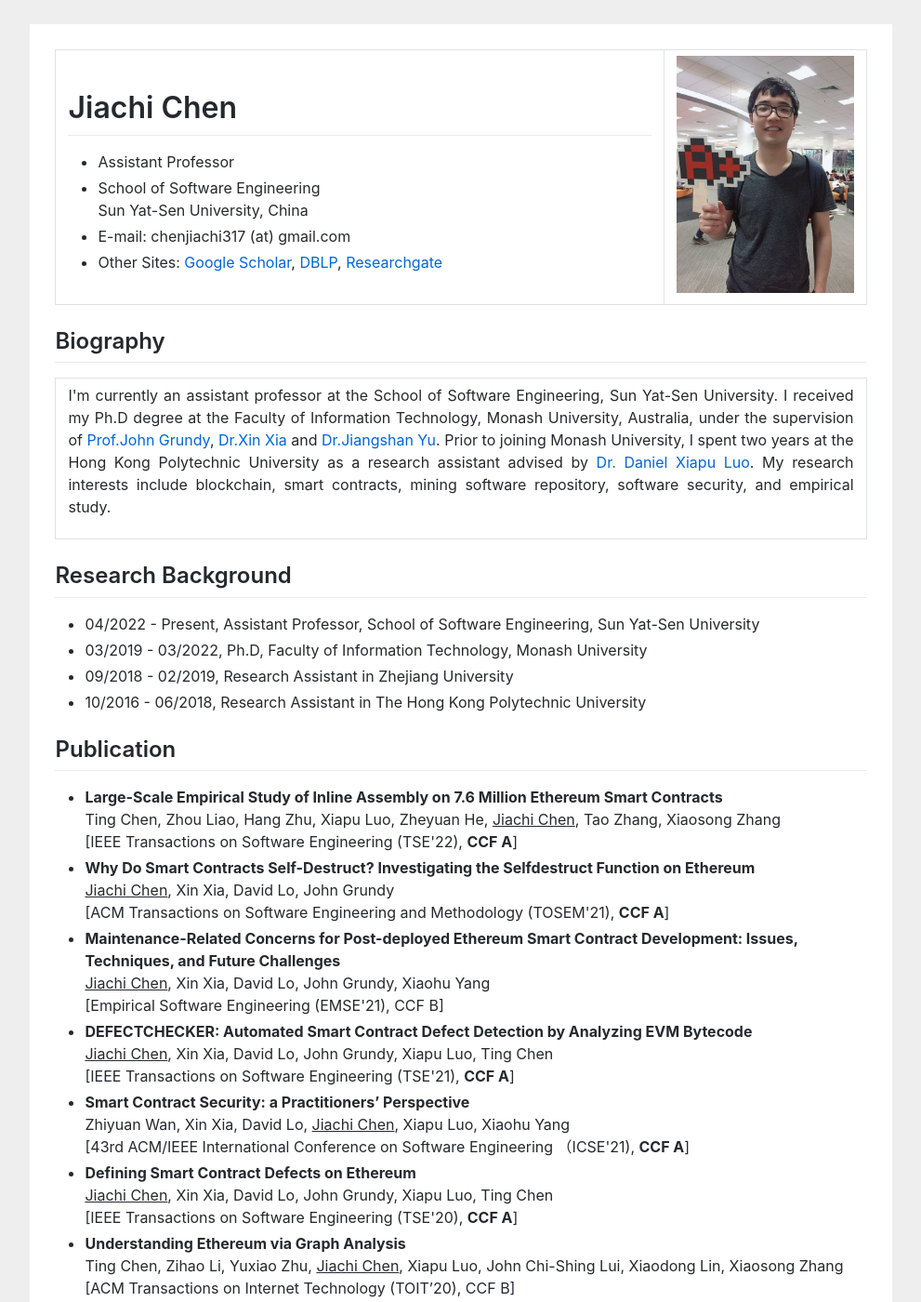
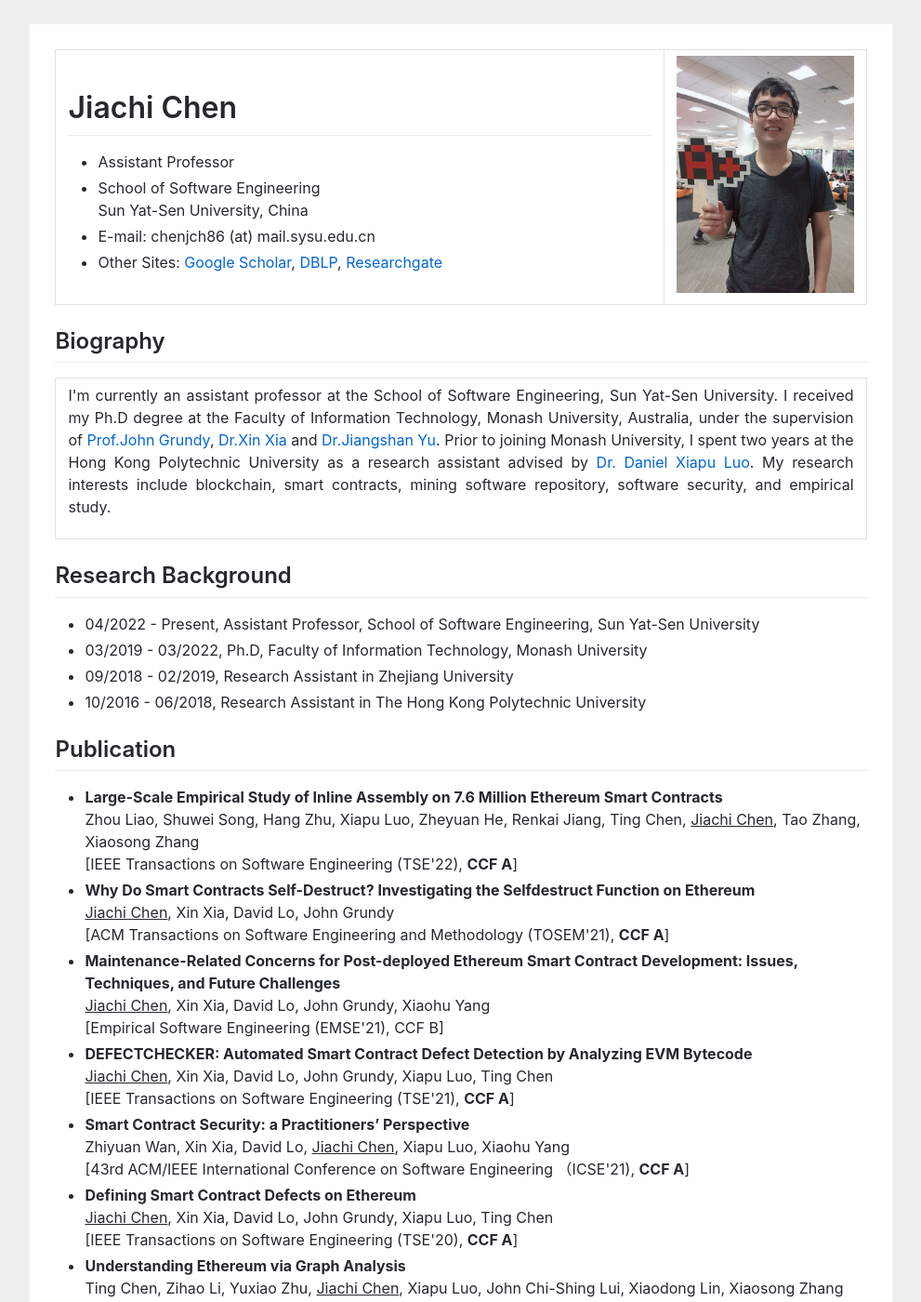
Before and after one commit to huangyuan-hy/huangyuan-hy.github.io, a Jekyll site: the page index.html, which Jekyll copies as it is, in a window 1280 px wide and 1400 px high. Shown: the whole window at 93% size, without its empty margins (144-1135 px from the left). Built offline with Jekyll 4.4.1, drawn with Linux system fonts in a browser that asks for light colours.

Commit message:
Update index.html

```diff
--- a/index.html
+++ b/index.html
@@ -52,7 +52,7 @@ gtag('config', 'UA-158965281-1');
 					Hung Hom, Kowloon, Hong Kong SAR, China
 					</p-->
 
-					<li>E-mail: chenjiachi317 (at) gmail.com</li>
+					<li>E-mail: chenjch86 (at) mail.sysu.edu.cn</li>
 					<li>Other Sites: <a href="https://scholar.google.com/citations?user=FpdgEZMAAAAJ&hl=en">Google Scholar</a>, <a href="https://dblp.uni-trier.de/pid/181/3422.html">DBLP</a>, <a href="https://www.researchgate.net/profile/Jiachi_Chen2">Researchgate</a>
 					</ul>
 				</td>
@@ -84,7 +84,7 @@ gtag('config', 'UA-158965281-1');
 				<ul>
 					<li>
 						<b>Large-Scale Empirical Study of Inline Assembly on 7.6 Million Ethereum Smart Contracts </b> <br>
-						Ting Chen, Zhou Liao, Hang Zhu, Xiapu Luo, Zheyuan He, <u>Jiachi Chen</u>, Tao Zhang, Xiaosong Zhang<br>
+						Zhou Liao, Shuwei Song, Hang Zhu, Xiapu Luo, Zheyuan He, Renkai Jiang, Ting Chen, <u>Jiachi Chen</u>, Tao Zhang, Xiaosong Zhang<br>
 						[IEEE Transactions on Software Engineering (TSE'22), <b>CCF A</b>]
 					</li>
 					<li>
```
